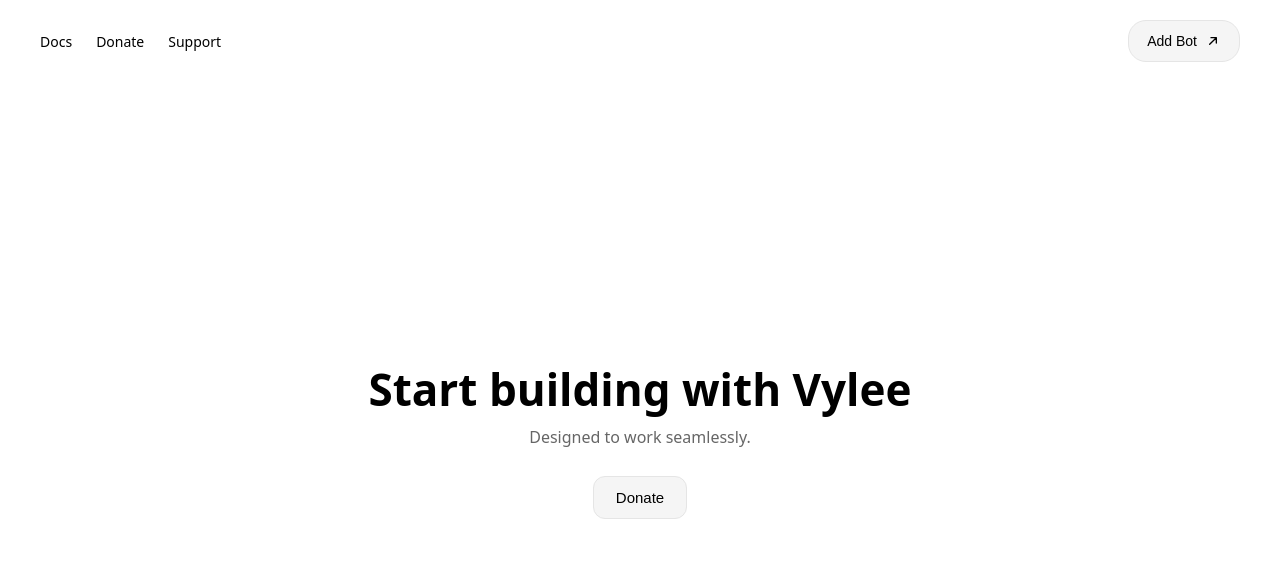
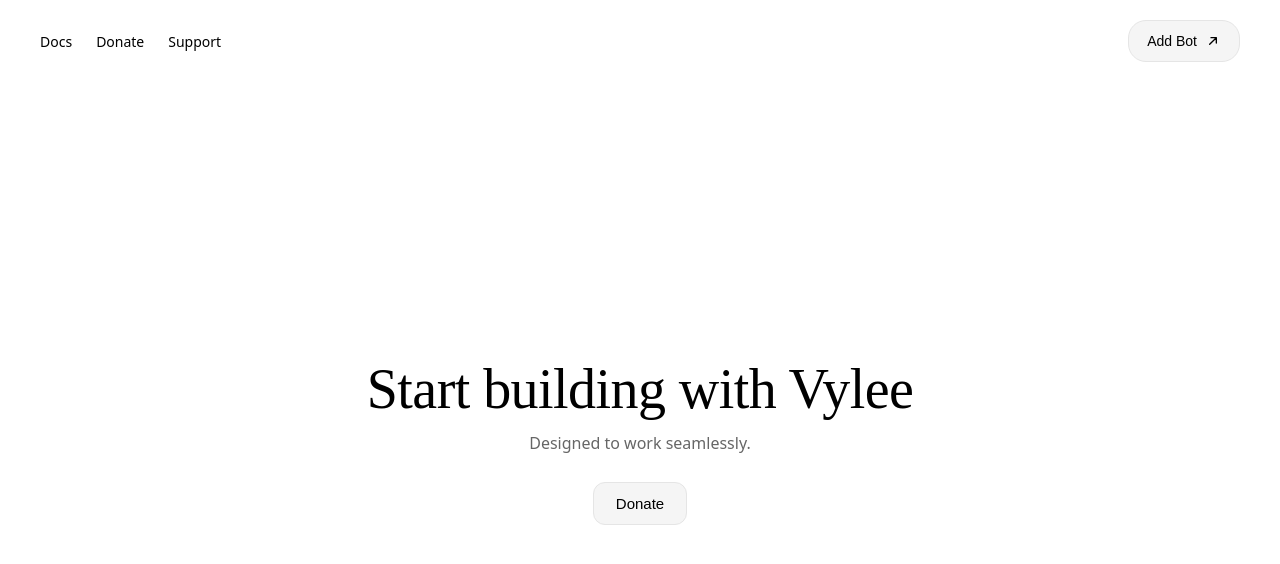
Before and after one commit to sreemn/Guard, a website: page index.html in a window 1280 px wide. Drawn offline with Linux system fonts and the light colour scheme; a web font is replaced by a local one.

Commit message:
Update index.html

```diff
--- a/index.html
+++ b/index.html
@@ -16,7 +16,6 @@
   <meta property="og:image" content="https://cdn.discordapp.com/attachments/1484490832521461780/1485362781858435192/image.png">
 
   <meta name="twitter:card" content="summary_large_image">
-  <meta name="twitter:url" content="https://vylee.vercel.app/">
   <meta name="twitter:title" content="Vylee">
   <meta name="twitter:description" content="Designed to work seamlessly.">
   <meta name="twitter:image" content="https://cdn.discordapp.com/attachments/1484490832521461780/1485362781858435192/image.png">
@@ -25,6 +24,14 @@
   <meta name="theme-color" content="#000000">
 
   <style>
+    @font-face {
+      font-family: "Smythe";
+      src: url("https://reminders.click/_woff/v2/Smythe-Regular_1/Smythe-Regular_1-english.woff2") format("woff2");
+      font-weight: normal;
+      font-style: normal;
+      font-display: swap;
+    }
+
     body {
       margin: 0;
       font-family: ui-sans-serif, system-ui, sans-serif;
@@ -89,10 +96,12 @@
     }
 
     h1 {
-      font-size: 32px;
-      font-weight: 600;
+      font-family: "Smythe", serif;
+      font-size: 42px;
+      font-weight: normal;
       margin: 0;
-      line-height: 1.2;
+      line-height: 1.15;
+      letter-spacing: -0.01em;
     }
 
     .sub {
@@ -168,19 +177,14 @@
     }
 
     @media (max-width: 480px) {
-      .nav-left span {
-        font-size: 17px;
-        letter-spacing: -0.01em;
-      }
-
       h1 {
-        font-size: 26px;
+        font-size: 30px;
       }
     }
 
     @media (min-width: 768px) {
       h1 {
-        font-size: 44px;
+        font-size: 56px;
       }
 
       .sub {
```
